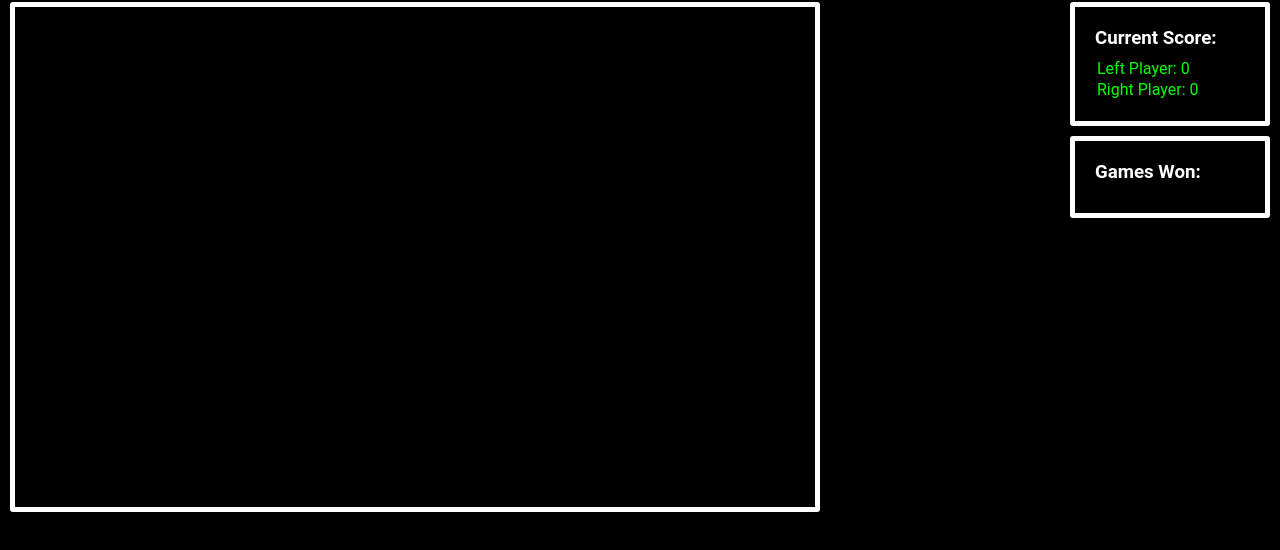
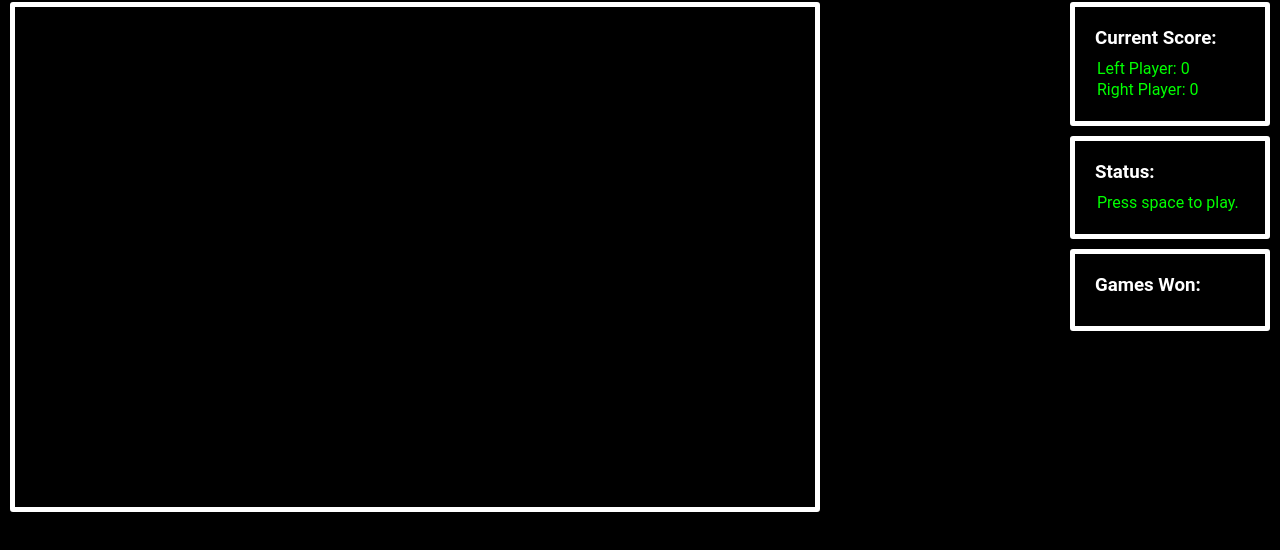
Before and after one commit to OSU-CS290-F18/final-project-7, a website: page public/index.html in a window 1280 px wide. Shown: the part 128-678 px from the top of the page. Drawn offline with nearby package versions, Linux system fonts and the light colour scheme; no server answers.

Commit message:
Added status box to html

```diff
--- a/public/index.html
+++ b/public/index.html
@@ -32,6 +32,12 @@
                </div>
                <div id="score-container-right" class="games-won-container">
                   Right Player: 0
+               </div>
+            </aside>
+            <aside class="info-container">
+               <h3>Status:</h3>
+               <div id="status-label" class="games-won-container">
+                 Press space to play.
                </div>
             </aside>
             <aside class="info-container">
```
Also changed, not shown: 1 other file.
